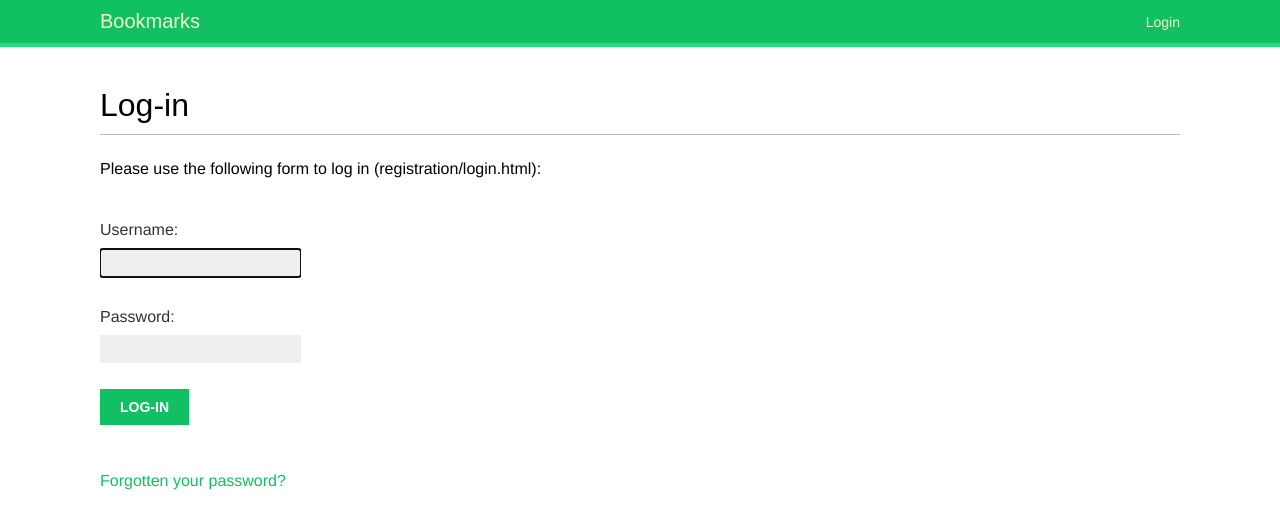
After one commit to Bill-Horst/dtbe_social_site, a Django app: page /account/login/ in a window 1280 px wide. The commit adds this page. Shown: the top 529 px of the page. Run offline with Django 3.2, Linux system fonts and the light colour scheme; some web fonts are replaced.

Commit message:
implemented login, change password, and password reset functionality

```diff
--- a/account/templates/account/login.html
+++ b/account/templates/account/login.html
@@ -4,7 +4,7 @@
 
 {% block content %}
     <h1>Log-in</h1>
-    <p>Please use the form to log in:</p>
+    <p>Please use the form to log in (account/login.html):</p>
     <form method="post">
         {{ form.as_p }}
         {% csrf_token %}
--- a/account/templates/base.html
+++ b/account/templates/base.html
@@ -10,6 +10,27 @@
 <body>
     <div id="header">
         <span class="logo">Bookmarks</span>
+        {% if request.user.is_authenticated %}
+        <ul class="menu">
+            <li {% if section == 'dashboard' %}class="selected"{% endif %}>
+                <a href="{% url 'dashboard' %}">My dashboard</a>
+            </li>
+            <li {% if section == 'images' %}class="selected"{% endif %}>
+                <a href="#">Images</a>
+            </li>
+            <li {% if section == 'people' %}class="selected"{% endif %}>
+                <a href="#">People</a>
+            </li>
+        </ul>
+        {% endif %}
+        <span class="user">
+            {% if request.user.is_authenticated %}
+            Hello {{ request.user.first_name }},
+            <a href="{% url 'logout' %}">Logout</a>
+            {% else %}
+            <a href="{% url 'login' %}">Login</a>
+            {% endif %}
+        </span>
     </div>
     <div id="content">
         {% block content %}
--- /dev/null
+++ b/account/templates/registration/login.html
@@ -0,0 +1,21 @@
+{% extends "base.html" %}
+
+{% block title %}Log-in{% endblock %}
+
+{% block content %}
+    <h1>Log-in</h1>
+    {% if form.errors %}
+    <p>Your username and password didn't match. Try again.</p>
+    {% else %}
+    <p>Please use the following form to log in (registration/login.html):</p>
+    {% endif %}
+    <div class="login-form">
+        <form action="{% url 'login' %}" method="post">
+            {{ form.as_p }}
+            {% csrf_token %}
+            <input type="hidden" name="next" value="{{ next }}" />
+            <p><input type="submit" value="Log-in"></p>
+        </form>
+        <p><a href="{% url 'password_reset' %}">Forgotten your password?</a></p>
+    </div>
+{% endblock %}
--- /dev/null
+++ b/account/templates/registration/password_change_done.html
@@ -0,0 +1,6 @@
+{% extends "base.html" %}
+{% block title %}{% endblock %}
+{% block content %}
+<h1>Password changed</h1>
+<p>Your password has been changed successfully.</p>
+{% endblock %}
--- /dev/null
+++ b/account/templates/registration/password_reset_complete.html
@@ -0,0 +1,6 @@
+{% extends "base.html" %}
+{% block title %}Password reset{% endblock %}
+{% block content %}
+<h1>Password set</h1>
+<p>Your password has been set. You can <a href="{% url 'login' %}">login in</a> now</p>
+{% endblock %}
--- /dev/null
+++ b/account/templates/registration/password_reset_email.html
@@ -0,0 +1,3 @@
+Someone asked for password reset for email {{ email }}. Follow the link below:
+{{ protocol }}://{{ domain }}{% url "password_reset_confirm" uidb64=uid token=token %}
+Your username, in case you've forgotten: {{ user.get_username }}
--- a/account/urls.py
+++ b/account/urls.py
@@ -1,7 +1,20 @@
-from django.urls import path
+from django.urls import path, include
+from django.contrib.auth import views as auth_views
 from . import views
 
 urlpatterns = [
     # post views
-    path('login', views.user_login, name='login'),
+    # path('login/', views.user_login, name='login'),
+    path('login/', auth_views.LoginView.as_view(), name='login'),
+    path('logout/', auth_views.LogoutView.as_view(), name='logout'),
+    path('', views.dashboard, name='dashboard'),
+    # change password urls
+    # path('password_change/', auth_views.PasswordChangeView.as_view(), name='password_change'),
+    # path('password_change_done/', auth_views.PasswordChangeDoneView.as_view(), name='password_change_done'),
+    # path('password_reset/', auth_views.PasswordResetView.as_view(), name='password_reset'),
+    # path('password_reset_done', auth_views.PasswordResetDoneView.as_view(), name='password_reset_done'),
+    # path('reset/<uidb64>/<token>/', auth_views.PasswordResetConfirmView.as_view(), name='password_reset_confirm'),
+    # path('reset/done/', auth_views.PasswordResetCompleteView.as_view(), name='password_reset_complete'),
+    # the urls above come with the authentication framework and can be included with the following:
+    path('', include('django.contrib.auth.urls')),
 ]
--- a/account/views.py
+++ b/account/views.py
@@ -3,8 +3,13 @@ from distutils.log import Log
 from django.shortcuts import render
 from django.http import HttpResponse
 from django.contrib.auth import authenticate, login
+from django.contrib.auth.decorators import login_required
 
 from .forms import LoginForm
+
+@login_required
+def dashboard(request):
+    return render(request, 'account/dashboard.html', {'section': 'dashboard'})
 
 def user_login(request):
     if request.method == 'POST':
```
Also changed, not shown: account/templates/account/dashboard.html (added, +7 -0 lines), account/templates/registration/logged_out.html (added, +9 -0 lines), account/templates/registration/password_change_form.html (added, +11 -0 lines), account/templates/registration/password_reset_confirm.html (added, +15 -0 lines), account/templates/registration/password_reset_done.html (added, +7 -0 lines), account/templates/registration/password_reset_form.html (added, +11 -0 lines), bookmarks/settings.py (+7 -0 lines), db.sqlite3.
